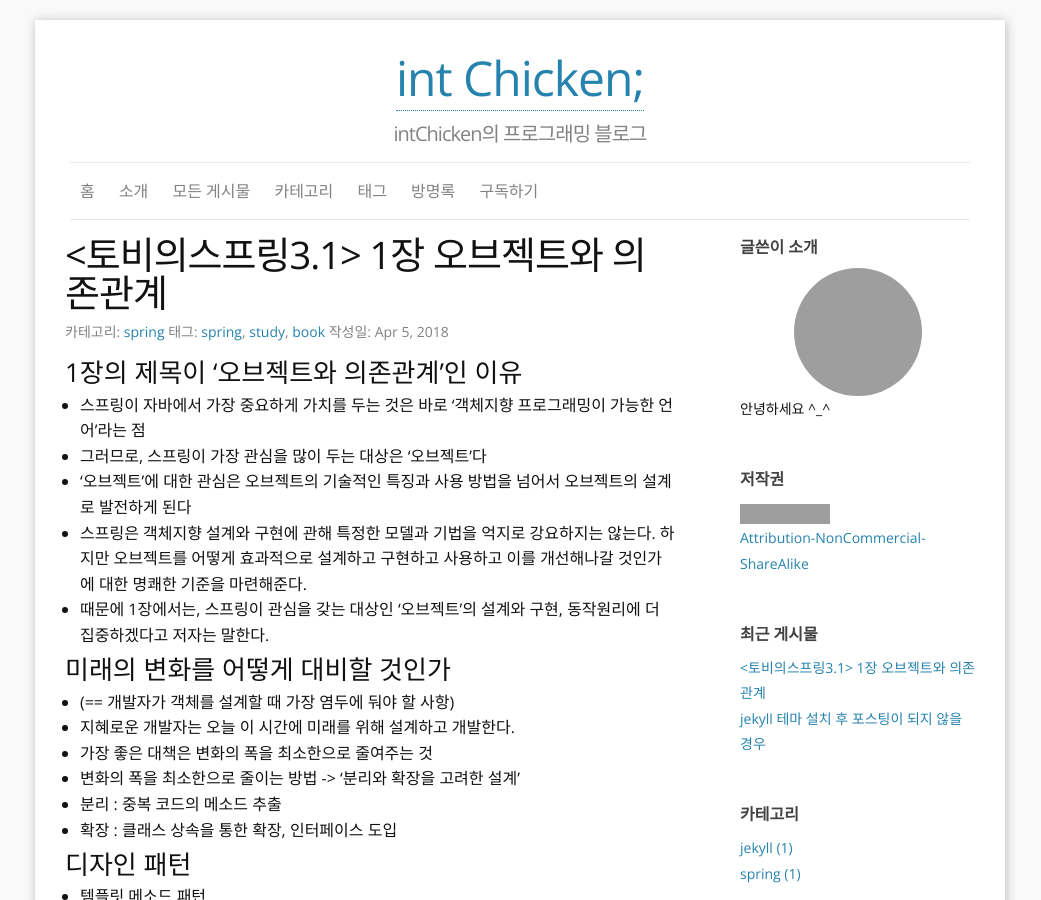
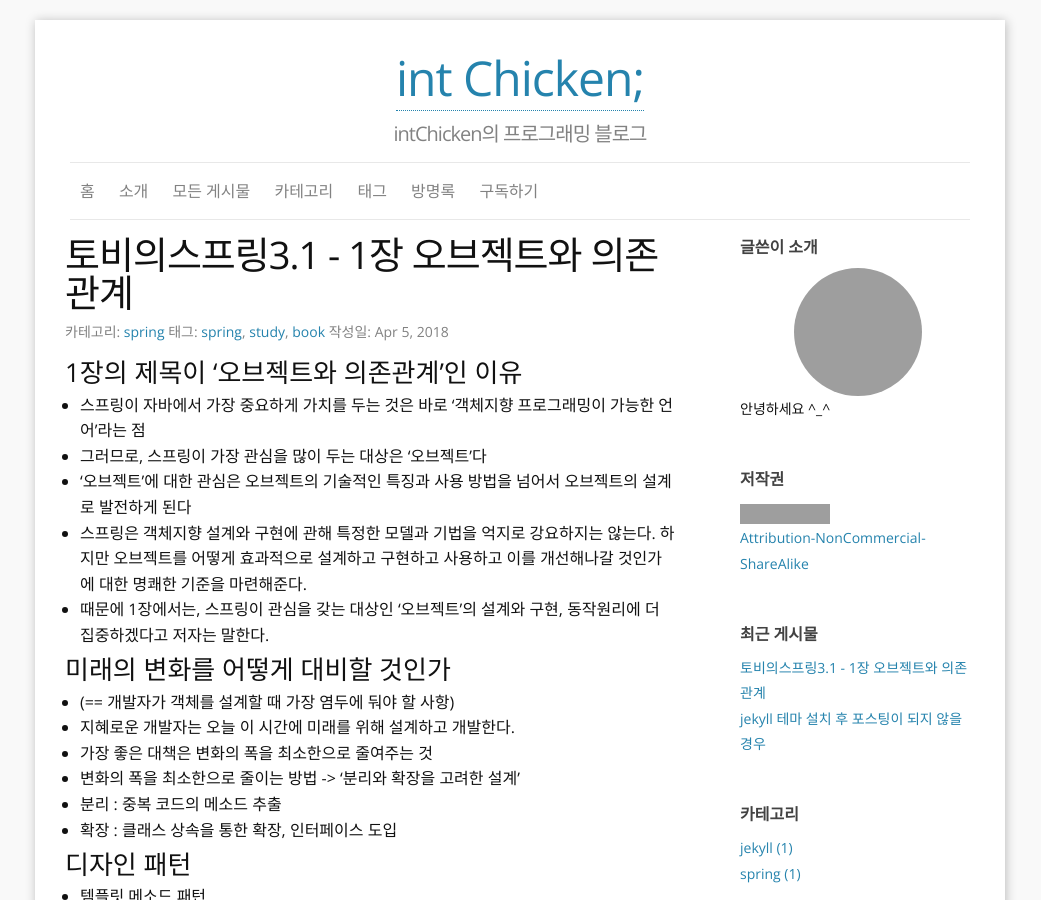
Before and after one commit to intChicken/intchicken.github.io, a Jekyll site: the page built from _posts/2018-04-05-jekyll.md, in a window 1280 px wide and 900 px high. Shown: the whole window, without its empty margins (120-1161 px from the left). Built offline with Jekyll 4.4.1, drawn with Linux system fonts in a browser that asks for light colours; nearby versions of some CDN libraries; comment, search, counter and statistics services are not loaded; part of the change alters nothing that is shown; grey boxes are pictures that could not be loaded.

```diff
--- a/_posts/2018-04-05-jekyll.md
+++ b/_posts/2018-04-05-jekyll.md
@@ -1,6 +1,6 @@
 ---
 published: true
-title: <토비의스프링3.1> 1장 오브젝트와 의존관계
+title: 토비의스프링3.1 - 1장 오브젝트와 의존관계
 layout: post
 author: Dongyeob Park
 category: spring
```
